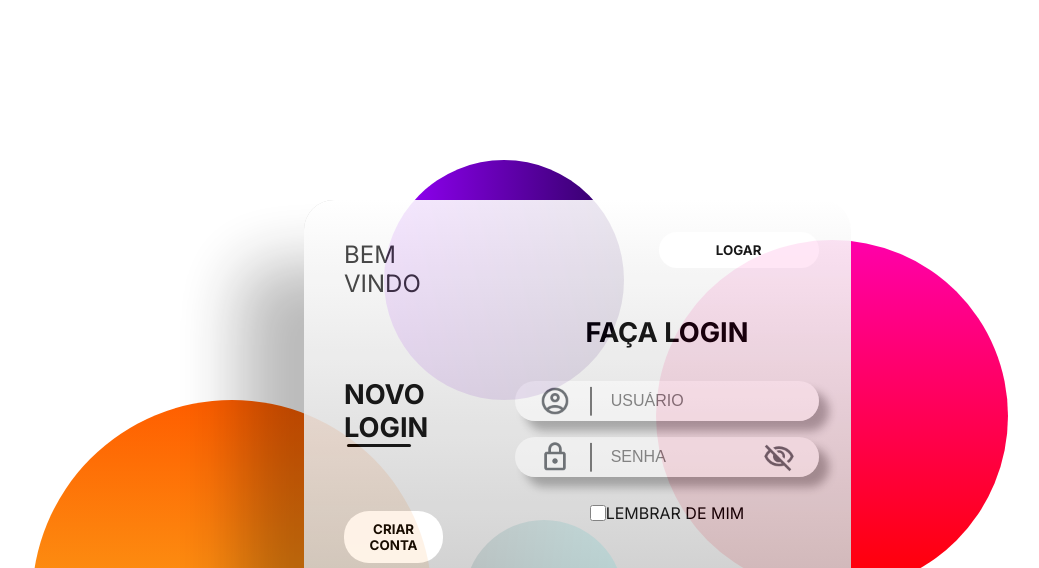
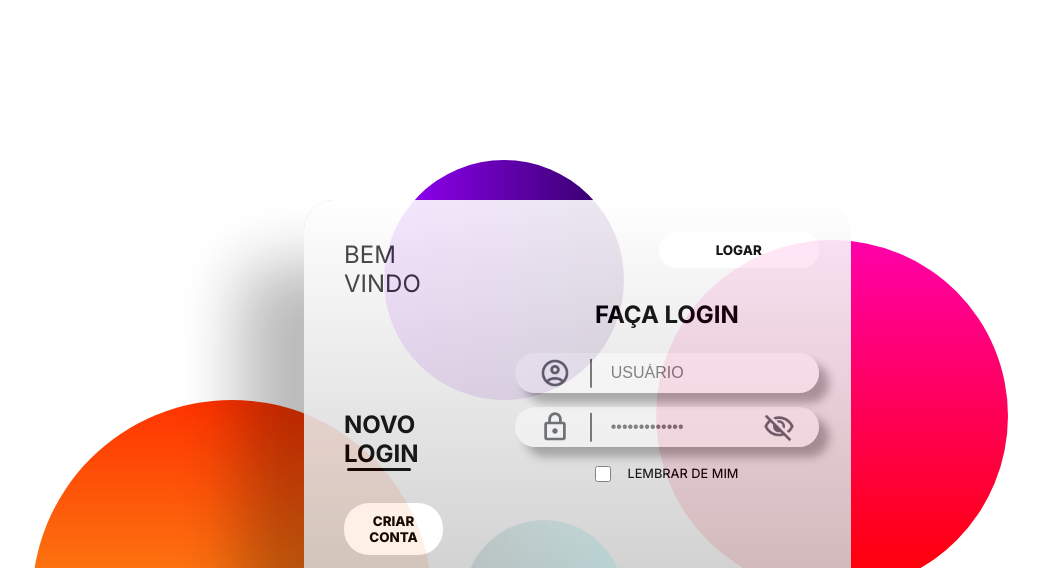
Before and after one commit to 4yob/atividade08-edu, a plain HTML site: page index.html in a window 1280 px wide. Shown: the top 568 px of the page, without its empty margins (80-1119 px from the left). Drawn offline with Linux system fonts and the light colour scheme.

Commit message:
refactor: adjust margin and password input placeholder

```diff
--- a/index.css
+++ b/index.css
@@ -35,7 +35,7 @@ body {
     height: 25rem;
     top: 50%;
     right: 60%;
-    background: linear-gradient(to top, #f9c826, #ff5e00);
+    background: linear-gradient(to top, #f9c826, #ff3300);
 }
 
 .red {
@@ -84,7 +84,7 @@ body {
 }
 
 .title-aside {
-    margin-top: 5rem;
+    margin-top: 7rem;
 }
 
 p {
@@ -94,7 +94,7 @@ p {
 }
 
 h1 {
-    font-size: 1.7rem;
+    font-size: 1.5rem;
     font-weight: 700;
 }
 
@@ -113,7 +113,7 @@ h1 {
 
 .button-aside {
     display: flex;
-    margin: 4rem 0 0 0;
+    margin: 2rem 0 0 0;
 }
 
 button {
@@ -122,8 +122,9 @@ button {
     border-radius: 25px;
     padding: 10px;
     width: 10rem;
-    font-weight: 700;
+    font-weight: 800;
     font-family: 'Inter', sans-serif;
+    cursor: pointer;
 }
 
 .icons {
@@ -141,6 +142,7 @@ button {
     width: 2rem;
     height: auto;
     border-radius: 100%;
+    cursor: pointer;
 }
 
 .icon img {
@@ -157,14 +159,14 @@ button {
     border-bottom-right-radius: 30px;
 }
 
-.button-article {
+.button1-article {
     display: flex;
     flex-direction: row;
     justify-content: end;
-    margin: 0 0 3rem 0;
+    margin: 0 0 2rem 0;
 }
 
-.title {
+.title-article {
     display: flex;
     justify-content: center;
 }
@@ -178,8 +180,8 @@ button {
     display: flex;
     flex-direction: column;
     align-items: center;
-    margin-top: 2rem;
-    gap: 1rem;
+    margin: 1.5rem 0 0 0;
+    gap: 0.9rem;
 }
 
 input {
@@ -234,8 +236,21 @@ input::placeholder {
     flex-direction: row;
     justify-content: center;
     align-items: center;
+    gap: 1rem;
+    width: 100%;
+    margin: -0.5rem 0 0 0;
 }
 
 .checkbox input {
     width: 1rem;
+    border: none;
 }
+
+.checkbox input:checked {
+    background-color: #ffffff;
+}
+
+.checkbox label {
+    font-size: 0.8rem;
+    font-weight: 450;
+}
--- a/index.html
+++ b/index.html
@@ -41,11 +41,11 @@
             </article>
         </aside>
         <section class="article">
-            <article class="button-article">
+            <article class="button1-article">
                 <button>LOGAR</button>
             </article>
             <article class="login">
-                <article class="title">
+                <article class="title-article">
                     <h1>FAÇA LOGIN</h1>
                 </article>
                 <article class="inputs">
@@ -61,7 +61,7 @@
                             <img src="img/password.png" alt="password">
                         </article>
                         <p class="input-p">|</p>
-                        <input type="password" placeholder="SENHA">
+                        <input type="password" placeholder="•••••••••••••">
                         <article class="img1">
                             <img src="img/hidden.png" alt="eye">
                         </article>
```
